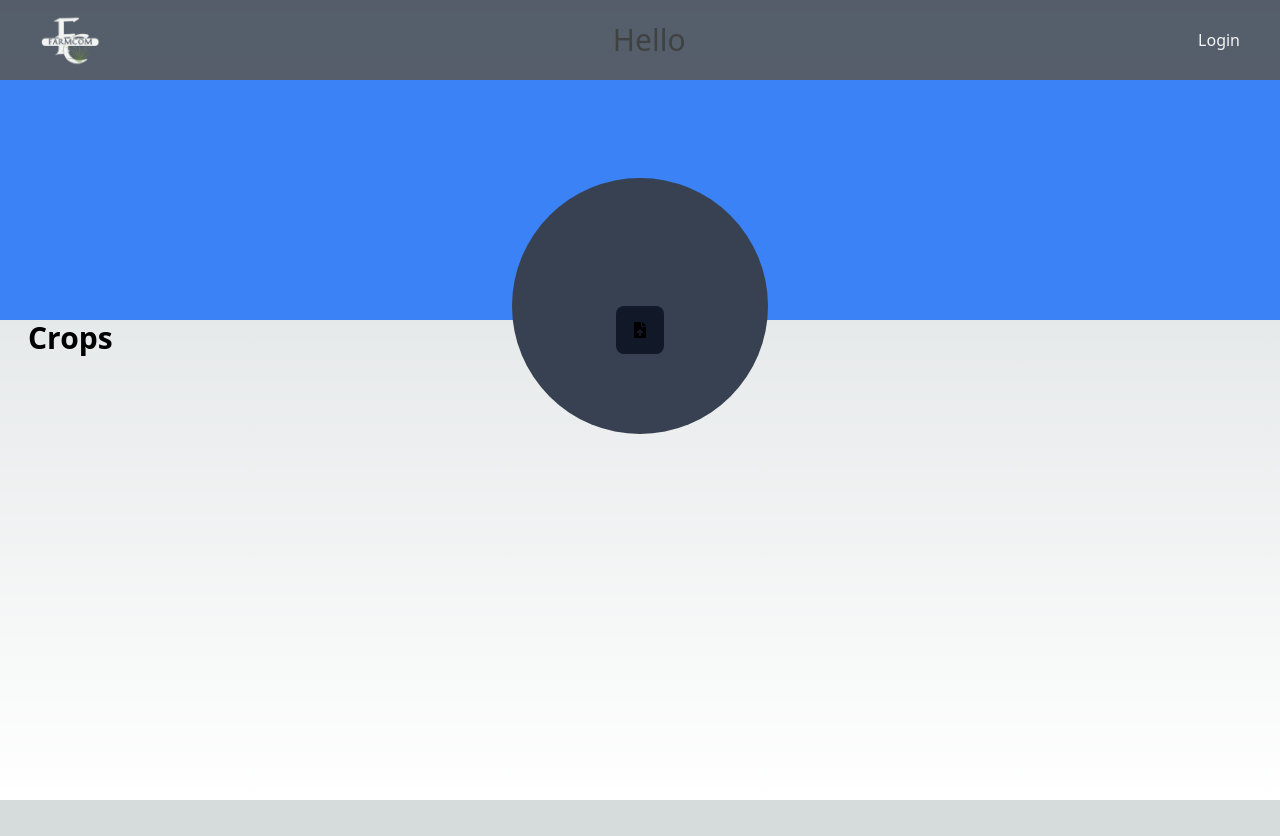
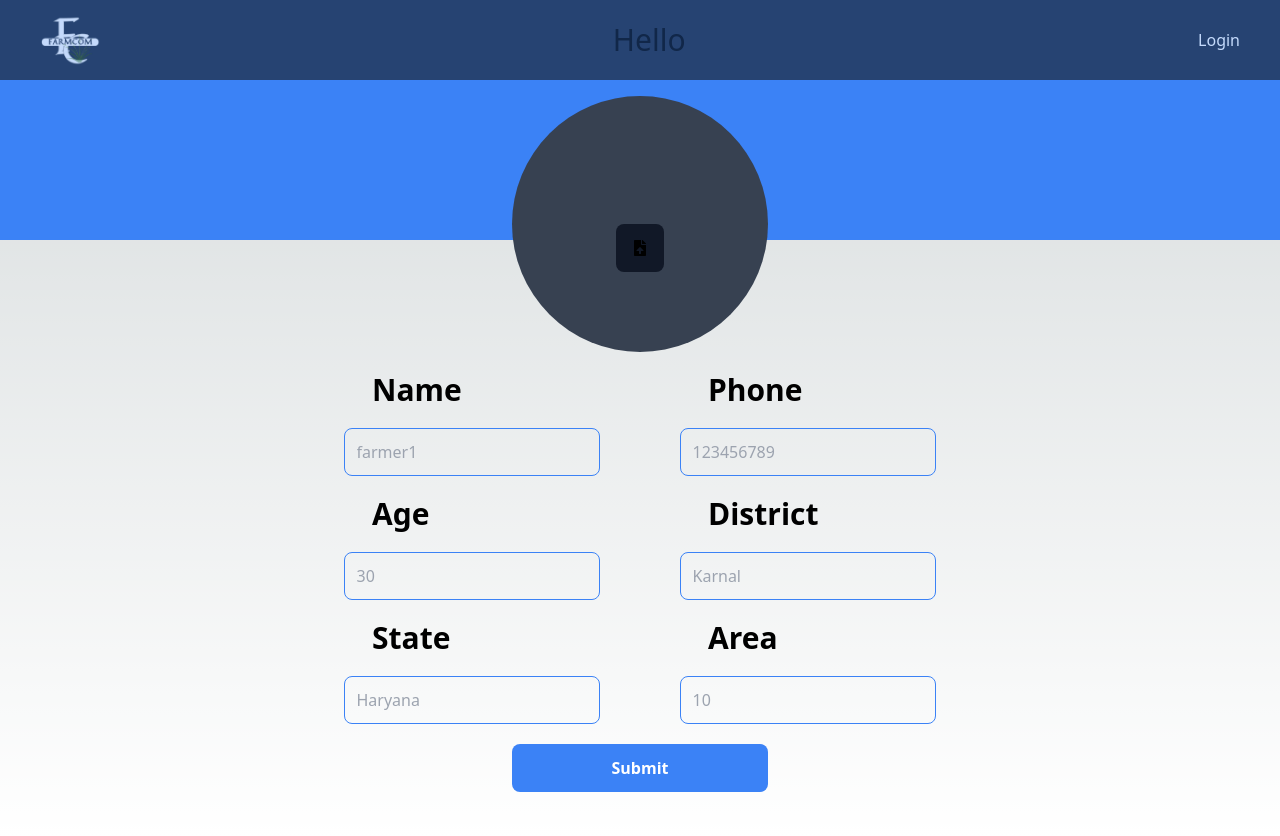
Before and after one commit to KayG2310/Hack-O-Mania, a Next.js app in the folder frontend/: page /editProfile in a window 1280 px wide. Before the commit the page ends 800 px from the top, so only its background shows below. Built offline with nearby package versions, Linux system fonts and the light colour scheme.

Commit message:
added profile edit page

```diff
--- a/frontend/pages/editProfile.js
+++ b/frontend/pages/editProfile.js
@@ -1,9 +1,19 @@
 import React, { useState } from 'react';
 import { FaFileUpload } from 'react-icons/fa';
+import { RxCross2 } from "react-icons/rx";
+import { HiOutlinePlusSm } from "react-icons/hi";
 
-const farmer = {name: 'farmer1', area: '10 acres', crops: ['rice', 'wheat', 'maize']}
+const farmer = {
+    Name: 'farmer1',
+    Phone: '123456789',
+    Age: 30,
+    District: 'Karnal',
+    State: 'Haryana',
+    Area: 10, }
+
 
 export default function App(){
+
     const [image, setImage] = useState(null);
 
 
@@ -15,14 +25,15 @@ export default function App(){
         setImage(imageUrl);
       };
 
+
   return (
     <main className="overflow-y-auto">
-      <div className="flex flex-col items-center justify-center w-full h-full">
+      <div className="flex flex-col items-center justify-center w-full h-full gap-5">
         {/* Blue Top */}
-        <div className="bg-blue-500 h-[30vh] w-full"></div>
+        <div className="bg-blue-500 h-[30vh] w-full absolute top-0 z-[-1]"></div>
 
         {/* Profile Pic */}
-        <div className="flex flex-col items-center mt-[20vh] absolute">
+        <div className="flex flex-col items-center relative">
             <label htmlFor="profilePic" className='z-[1] bg-gray-900 rounded-lg h-12 w-12 place-items-center grid absolute m-[18vh]'>
               <FaFileUpload />
             </label>
@@ -30,16 +41,44 @@ export default function App(){
             <input id="profilePic" type="file" accept="image/*" onChange={handleFileChange} className="hidden bg-gray-300" />
 
             <div className="mt-4 w-64 h-64 bg-gray-700 rounded-full">
-                {image && <img src={image} alt="Profile" className="w-full h-full object-cover rounded-full" />}
+                {image && <img src={image} alt="Profile" className="w-full h-full object-cover rounded-full hover:gre" />}
             </div>
         </div>
 
+        <div className='grid grid-cols-2 gap-x-20 gap-y-5'>
+        {/* Form */}
+        {Object.entries(farmer).map(([key, value]) => (
+            <div className='gap-5 grid'>
+            <Title name={key} />
+            <div className="flex flex-row justify-center items-center w-64 h-12 border border-blue-500 hover:bg-blue-500 rounded-lg p-5 gap-2">
+                <input
+                  type="text"
+                  placeholder={farmer[key]}
+                  className="bg-transparent text-white border:hidden"
+                  onChange={(e) => farmer[key] = e.target.value}
+                />
+            </div>
+            </div>
+        ))}
+        </div>
 
-      <div className="flex flex-col pl-7 items-start justify-left w-full h-full">
-        <h1 className="text-3xl font-bold">Crops</h1>
-      </div>
+        {/* Submit */}
+
+        <button className='bg-blue-500 hover:bg-blue-700 text-white font-bold py-2 px-4 rounded-lg w-64 h-12'>
+            Submit
+        </button>
+        <br/>
 
       </div>
     </main>
   )
 }
+
+
+function Title({name}){
+    return(
+      <div className="flex flex-col pl-7 items-start justify-left w-full h-full">
+        <h1 className="text-3xl font-bold">{name}</h1>
+      </div>
+    )
+}
```
